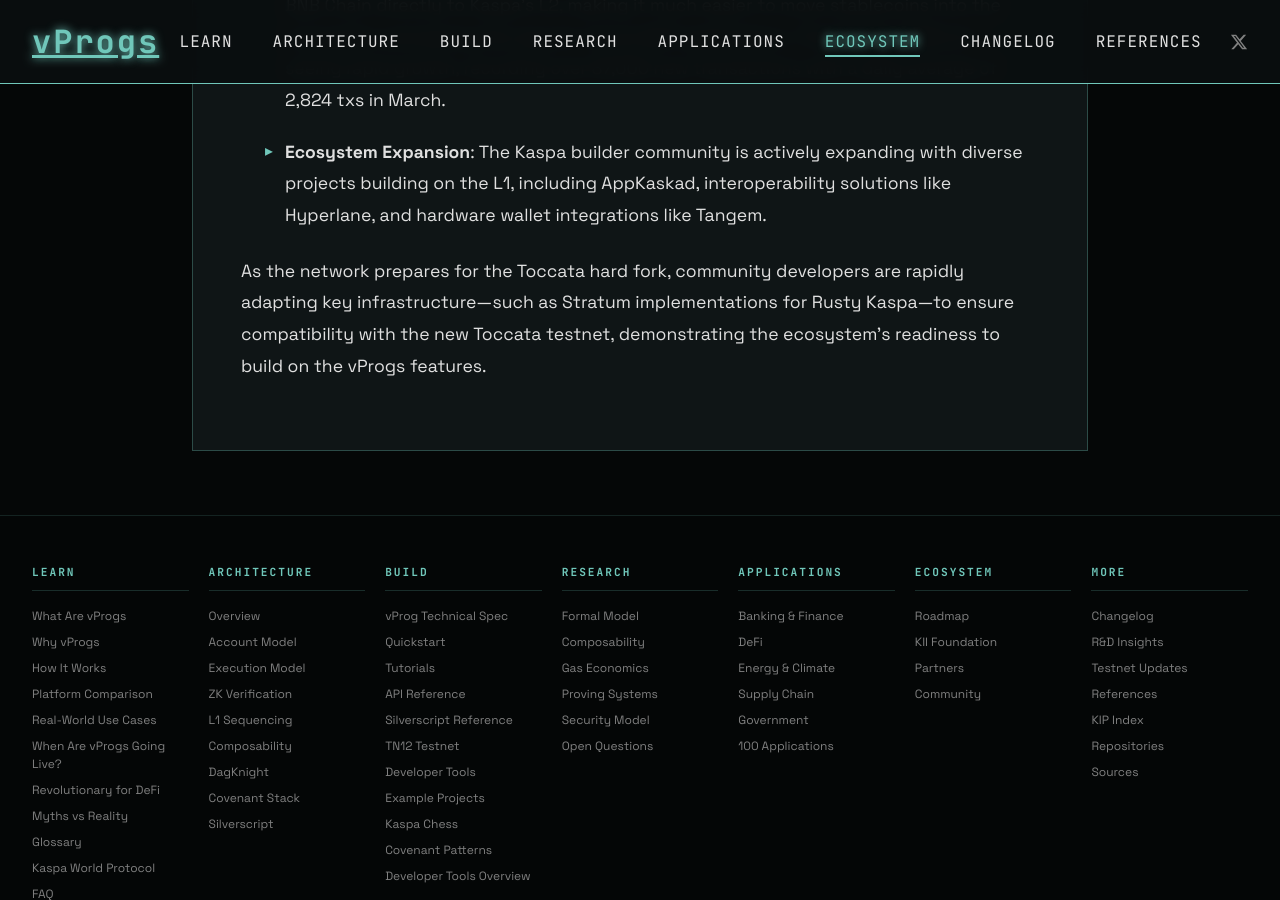
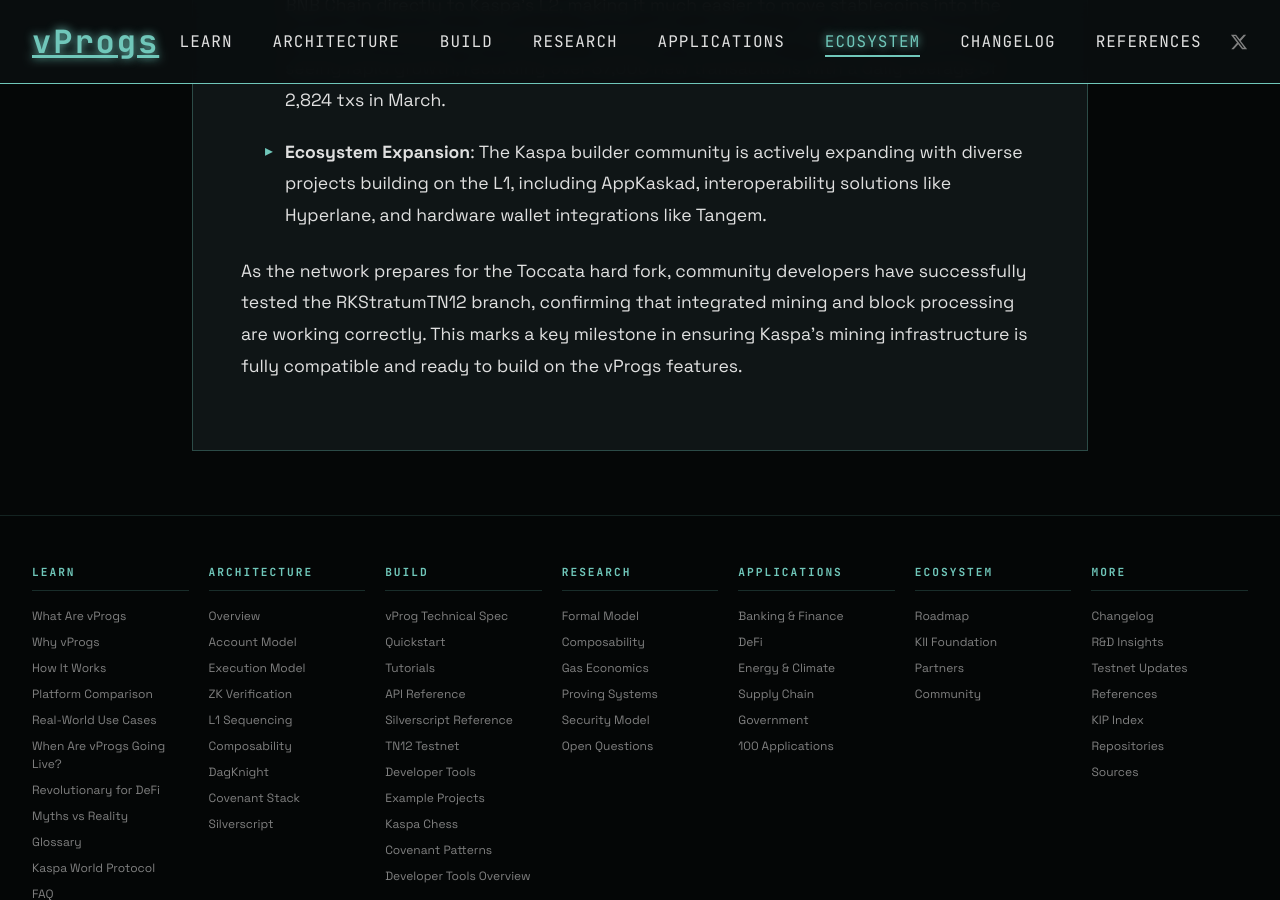
Before and after one commit to creative-inference/vprogs.xyz, a Jekyll site: the page built from ecosystem/ecosystem-overview.md, in a window 1280 px wide and 900 px high, scrolled down 1094 px. Built offline with Jekyll 4.4.1, drawn with Linux system fonts in a browser that asks for light colours.

Commit message:
Update Stratum TN12 integration status [auto]

```diff
--- a/ecosystem/ecosystem-overview.md
+++ b/ecosystem/ecosystem-overview.md
@@ -24,4 +24,4 @@
 - **Ecosystem Expansion**: The Kaspa builder community is actively expanding with diverse projects building on the L1, including AppKaskad, interoperability solutions like Hyperlane, and hardware wallet integrations like Tangem.
 
 
-As the network prepares for the Toccata hard fork, community developers are rapidly adapting key infrastructure—such as Stratum implementations for Rusty Kaspa—to ensure compatibility with the new Toccata testnet, demonstrating the ecosystem's readiness to build on the vProgs features.
+As the network prepares for the Toccata hard fork, community developers have successfully tested the RKStratumTN12 branch, confirming that integrated mining and block processing are working correctly. This marks a key milestone in ensuring Kaspa's mining infrastructure is fully compatible and ready to build on the vProgs features.
```
